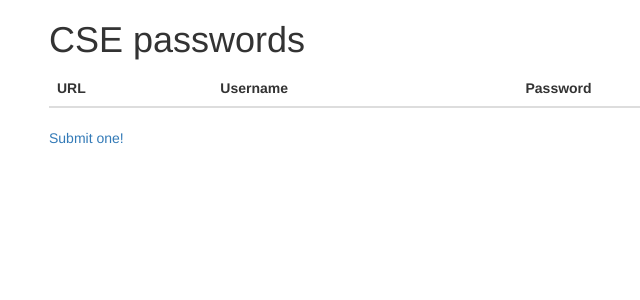
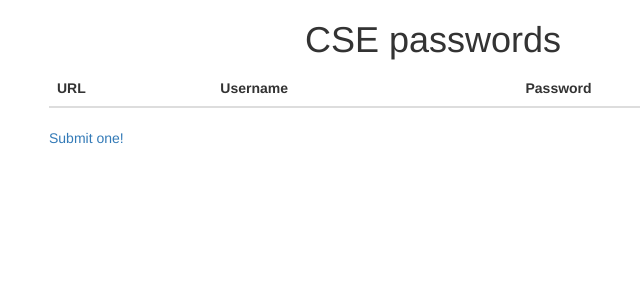
Before and after one commit to gtklocker/cse-passwords, a Flask app: page / in a window 1280 px wide. Shown: the top 300 px of the page, without its empty margins (207-847 px from the left). Run offline with Flask 2, Linux system fonts and the light colour scheme; data that the repository does not hold is empty; some libraries are stand-ins or nearby versions.

Commit message:
Center the header

```diff
--- a/cse-passwords/templates/base.html
+++ b/cse-passwords/templates/base.html
@@ -8,6 +8,10 @@
             body {
                 max-width: 60%;
                 margin: auto;
+            }
+
+            header {
+                text-align: center;
             }
         </style>
     </head>
```
